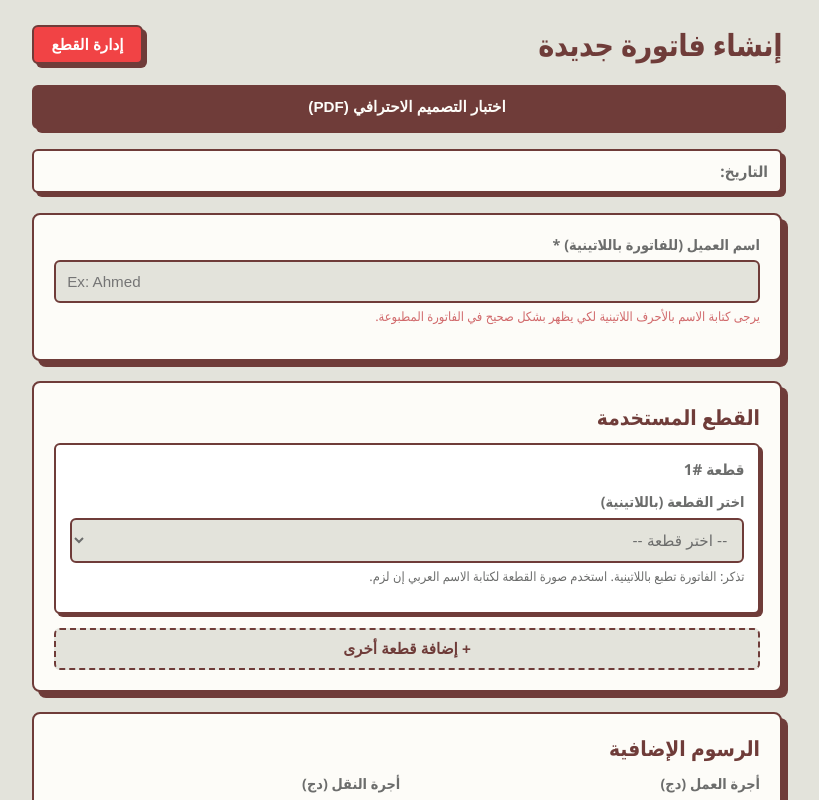
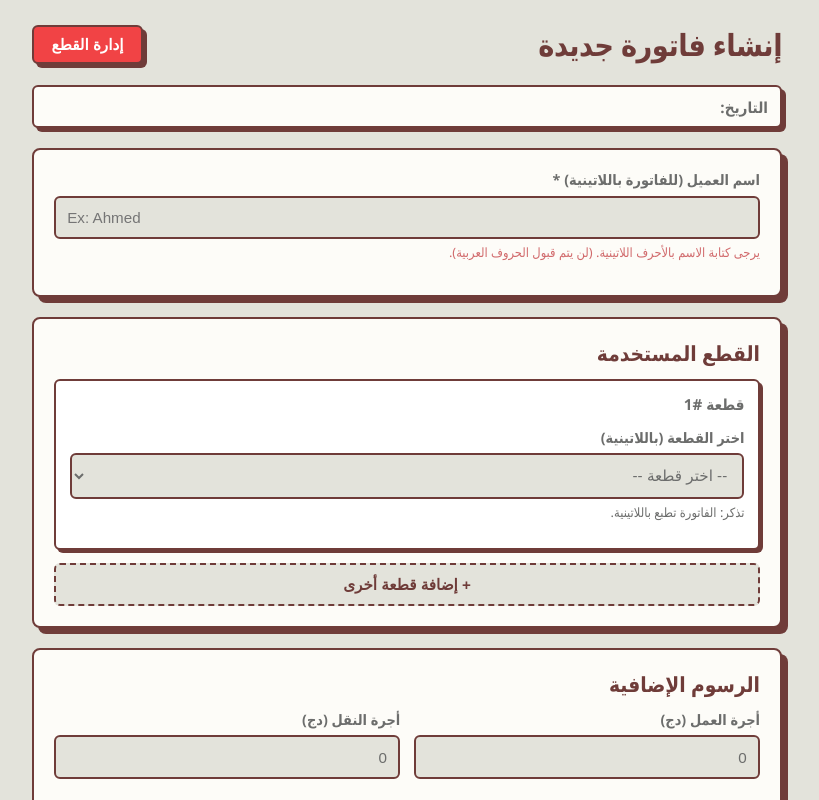
Before and after one commit to chaliku/artisan-invoicing-app, a SvelteKit app: page / in a window 1280 px wide. Shown: the top 800 px of the page, without its empty margins (233-1052 px from the left). Built offline with nearby package versions, Linux system fonts and the light colour scheme.

Commit message:
feat: Phase 6 complete. Connected real save button to DB and PDF generation. Added Latin-only validation.

```diff
--- a/src/lib/bindings.ts
+++ b/src/lib/bindings.ts
@@ -10,6 +10,7 @@ export const commands = {
 	greet: (name: string) => __TAURI_INVOKE<string>("greet", { name }),
 	currentDateDmy: () => typedError<string, InvoiceError>(__TAURI_INVOKE("current_date_dmy")),
 	saveInvoice: (payload: InvoicePayload, date: string) => typedError<number, InvoiceError>(__TAURI_INVOKE("save_invoice", { payload, date })),
+	saveAndGeneratePdf: (payload: InvoicePayload, date: string) => typedError<string, InvoiceError>(__TAURI_INVOKE("save_and_generate_pdf", { payload, date })),
 	addPart: (name: string, lowBound: number | null, highBound: number | null, imagePath: string | null) => typedError<number, InvoiceError>(__TAURI_INVOKE("add_part", { name, lowBound, highBound, imagePath })),
 	getParts: () => typedError<Part[], InvoiceError>(__TAURI_INVOKE("get_parts")),
 	updatePart: (id: number, name: string, lowBound: number | null, highBound: number | null, imagePath: string | null) => typedError<null, InvoiceError>(__TAURI_INVOKE("update_part", { id, name, lowBound, highBound, imagePath })),
--- a/src/routes/+page.svelte
+++ b/src/routes/+page.svelte
@@ -11,6 +11,13 @@
         maximumFractionDigits: 2,
       }).format(value) + " DZD"
     );
+  }
+
+  // دالة التحقق: تمنع الحروف العربية وتسمح باللاتينية والفرنسية (مع التشكيل)
+  function isValidLatin(text: string): boolean {
+    // نطاق الحروف العربية في Unicode هو \u0600-\u06FF
+    const arabicRegex = /[\u0600-\u06FF]/;
+    return !arabicRegex.test(text);
   }
 
   let clientName = $state("");
@@ -87,6 +94,12 @@
       return;
     }
 
+    // تطبيق قاعدة منع العربية
+    if (!isValidLatin(clientName)) {
+      error = "اسم العميل يجب أن يكون بالأحرف اللاتينية فقط (مثل: Ahmed). يرجى تصحيح الاسم.";
+      return;
+    }
+
     const validItems = items.filter((item) => item.name.trim());
     if (validItems.length === 0) {
       error = "الرجاء إضافة قطعة واحدة على الأقل";
@@ -98,7 +111,8 @@
     success = "";
 
     try {
-      const result = await commands.saveInvoice(
+      // نستدعي الأمر الجديد الذي يحفظ ويولد الـ PDF
+      const result = await commands.saveAndGeneratePdf(
         {
           client_name: clientName.trim(),
           items: validItems,
@@ -109,19 +123,19 @@
       );
 
       if (result.status === "ok") {
-        success = "تم حفظ الفاتورة بنجاح";
+        success = "✅ تم حفظ الفاتورة وإنشاء PDF بنجاح! المسار: " + result.data;
         setTimeout(() => {
           clientName = "";
           items = [{ name: "", price: 0, receipt_image_path: null, note: "" }];
           laborFee = 0;
           transportFee = 0;
           success = "";
-        }, 3000);
+        }, 5000);
       } else {
         error = mapError(result.error);
       }
     } catch (e) {
-      error = "خطأ في الاتصال";
+      error = "خطأ في الاتصال: " + String(e);
     } finally {
       isSaving = false;
     }
@@ -132,6 +146,7 @@
     if (errStr.includes("InvalidTotal")) return "مبلغ الفاتورة غير صالح";
     if (errStr.includes("DatabaseError")) return "خطأ في قاعدة البيانات";
     if (errStr.includes("IoError")) return "خطأ في النظام";
+    if (errStr.includes("PdfGenerationFailed")) return "فشل إنشاء ملف PDF";
     return "حدث خطأ غير متوقع";
   }
 
@@ -147,32 +162,6 @@
     <h1>إنشاء فاتورة جديدة</h1>
     <button class="manage-parts-btn" onclick={() => goto("/parts")}>إدارة القطع</button>
   </div>
-
-  <!-- زر الاختبار المؤقت -->
-  <button
-    class="test-pdf-btn"
-    onclick={async () => {
-      try {
-        const dummyInvoice = {
-          client_name: "Ahmed",
-          items: [{ name: "Robinet", price: 500.0, receipt_image_path: null, note: null }],
-          labor_fee: 1500.0,
-          transport_fee: 200.0,
-          total: 2200.0
-        };
-        const res = await commands.generateInvoicePdf(dummyInvoice, "Facture", "07/11/2026");
-        if (res.status === "ok") {
-          alert("نجاح! الملف في: " + res.data);
-        } else {
-          alert("خطأ: " + JSON.stringify(res.error));
-        }
-      } catch (e) {
-        alert("خطأ في الاتصال: " + String(e));
-      }
-    }}
-  >
-    اختبار التصميم الاحترافي (PDF)
-  </button>
 
   <div class="date-display">التاريخ: {date}</div>
 
@@ -195,7 +184,7 @@
         style="text-align: left;"
       />
       <small style="color: #d16a6c; font-size: 0.8rem; margin-top: 4px; display: block;">
-        يرجى كتابة الاسم بالأحرف اللاتينية لكي يظهر بشكل صحيح في الفاتورة المطبوعة.
+        يرجى كتابة الاسم بالأحرف اللاتينية. (لن يتم قبول الحروف العربية).
       </small>
     </div>
   </div>
@@ -226,7 +215,7 @@
             {/each}
           </select>
           <small style="color: #6c6d6c; font-size: 0.8rem; margin-top: 4px; display: block;">
-            تذكر: الفاتورة تطبع باللاتينية. استخدم صورة القطعة لكتابة الاسم العربي إن لزم.
+            تذكر: الفاتورة تطبع باللاتينية.
           </small>
         </div>
 
@@ -277,7 +266,7 @@
   </div>
 
   <button class="save-btn" onclick={saveInvoice} disabled={isSaving}>
-    {isSaving ? "⏳ جاري الحفظ..." : "حفظ الفاتورة"}
+    {isSaving ? "⏳ جاري الحفظ والتوليد..." : "حفظ وإصدار الفاتورة"}
   </button>
 </div>
 
@@ -305,8 +294,7 @@
   h1 { font-size: 1.9rem; font-weight: 800; letter-spacing: -0.5px; }
   h2 { font-size: 1.3rem; font-weight: 700; margin-bottom: 0.75rem; }
 
-  /* الأزرار */
-  .manage-parts-btn, .save-btn, .test-pdf-btn {
+  .manage-parts-btn, .save-btn {
     background: #f14345;
     color: white;
     border: 2px solid #6f3c39;
@@ -319,22 +307,11 @@
     transition: all 0.1s ease;
   }
 
-  /* زر الاختبار: أصغر وأقل بروزاً */
-  .test-pdf-btn {
-    width: 100%;
-    background: #6f3c39;
-    color: #FDFCF8;
-    margin-bottom: 1.25rem;
-    padding: 0.7rem;
-    font-size: 0.95rem;
-  }
-
-  .manage-parts-btn:active, .save-btn:active, .test-pdf-btn:active {
+  .manage-parts-btn:active, .save-btn:active {
     transform: translate(4px, 4px);
     box-shadow: 0px 0px 0px 0px #6f3c39;
   }
 
-  /* زر الحفظ: أصبح بعرض كامل ليتوازن مع الزر العلوي */
   .save-btn {
     width: 100%;
     padding: 0.85rem;
@@ -348,7 +325,6 @@
     box-shadow: 4px 4px 0px 0px #6f3c39;
   }
 
-  /* الحقول */
   input, select {
     width: 100%;
     padding: 0.7rem;
@@ -375,7 +351,6 @@
     font-weight: 600;
   }
 
-  /* الحاويات */
   .date-display {
     background: #FDFCF8;
     padding: 0.6rem 0.75rem;
@@ -468,7 +443,6 @@
     transform: translate(2px, 2px);
   }
 
-  /* صندوق المجموع: أصغر وأكثر توازناً */
   .total-display {
     background: #6f3c39;
     color: white;
```
Also changed, not shown: 2 other files (tests, documents, lock files or other folders).
